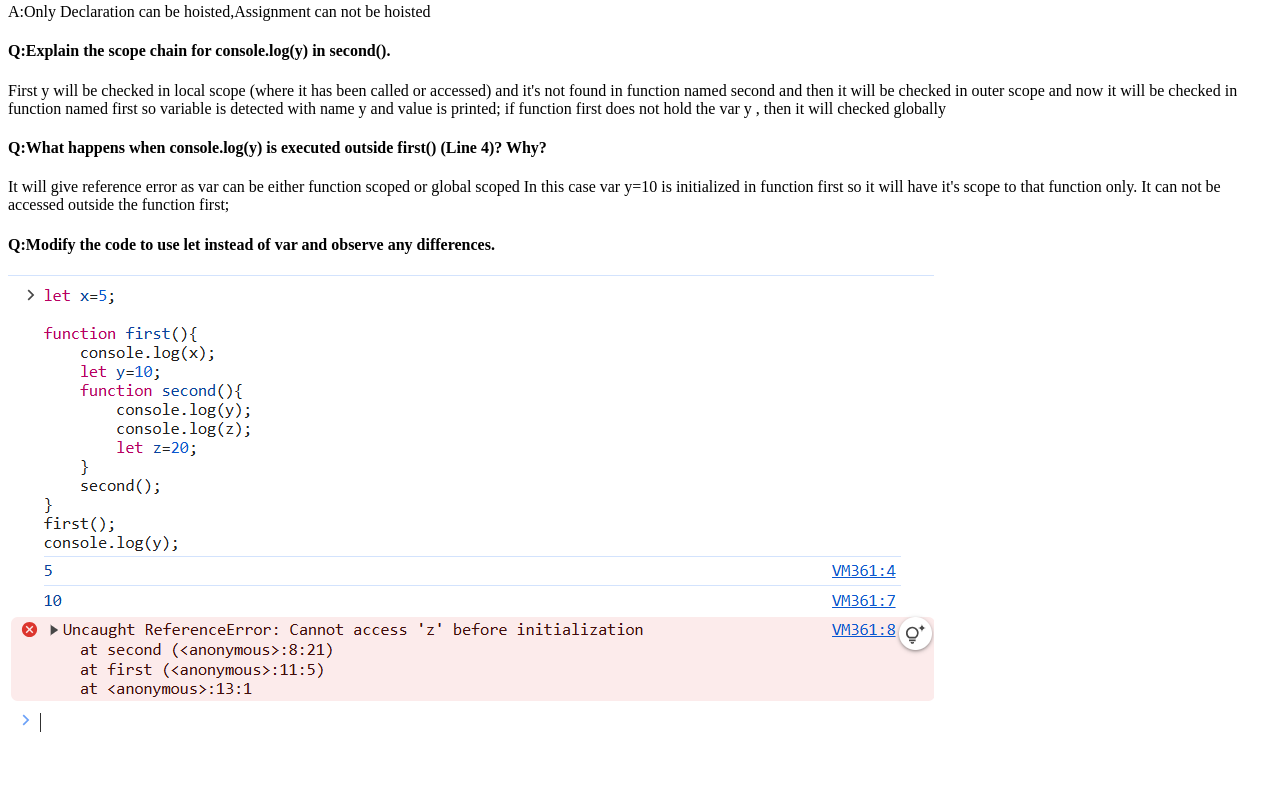
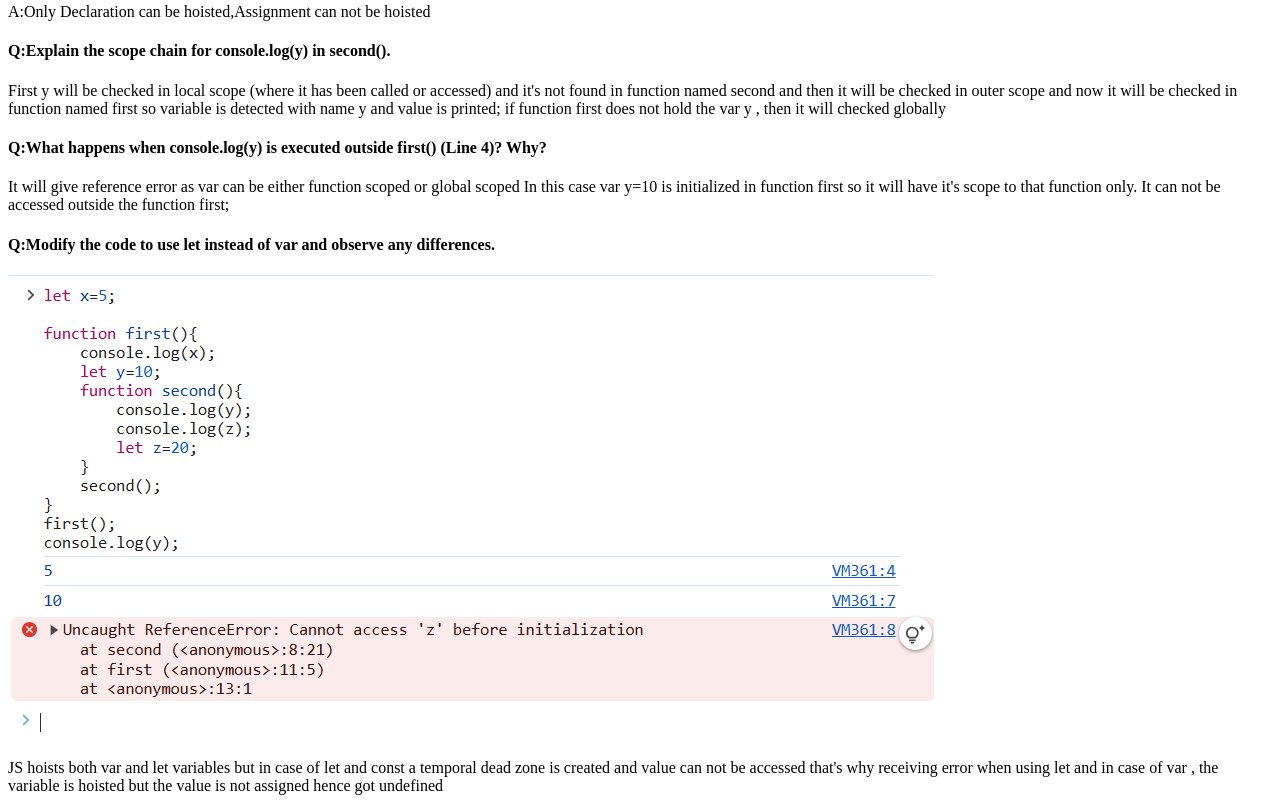
Before and after one commit to madhav-ttn/js_assignment_2, a plain HTML site: page index.html in a window 1280 px wide. Shown: the part 800-1611 px from the top of the page. Before the commit the page ends 1551 px from the top, so only its background shows below. Drawn offline with Linux system fonts and the light colour scheme.

Commit message:
adding the comment in last question

```diff
--- a/index.html
+++ b/index.html
@@ -67,6 +67,7 @@
                     observe any differences.
                  </h4>
                  <span><img src="image.png" alt="ans_snippet"></span>
+                 <p>JS hoists both var and let variables but in case of let and const a temporal dead zone is created and value can not be accessed that's why receiving error when using let and in case of var , the variable is hoisted but the value is not assigned hence got undefined</p>
             </div>
 
         </div>
```
